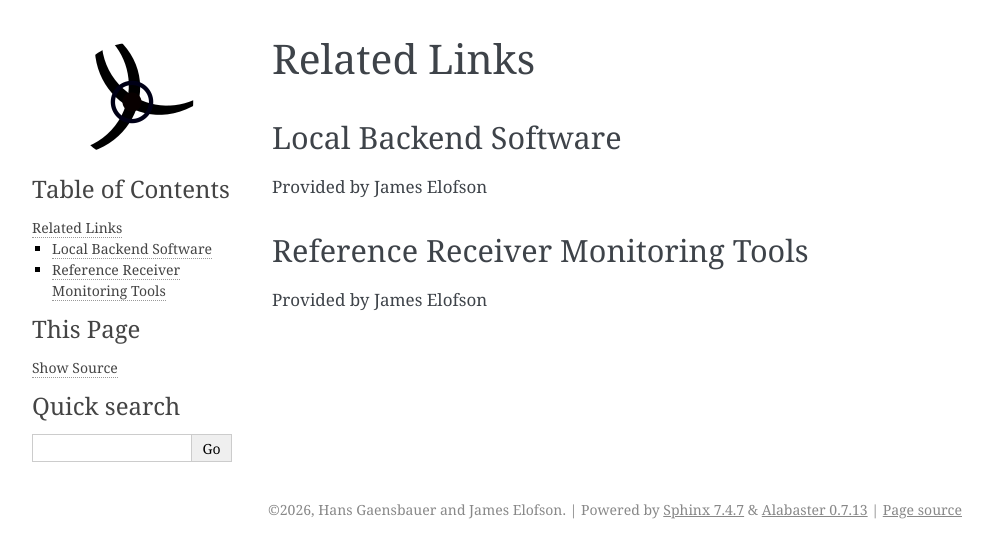
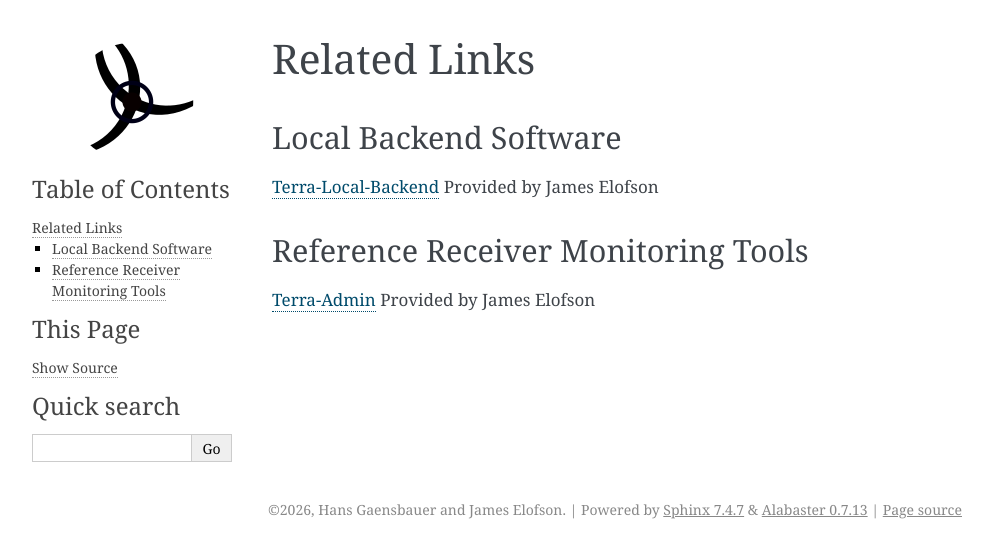
Before and after one commit to hansgaensbauer/Terra-Receiver, a Sphinx documentation site: the page built from docs/related_links.rst, in a window 1280 px wide. Shown: the top 558 px of the page, without its empty margins (148-1141 px from the left). Built offline with Sphinx 7.4.7, drawn with Linux system fonts in a browser that asks for light colours.

Commit message:
Add related links to docs

```diff
--- a/docs/api.rst
+++ b/docs/api.rst
@@ -1,5 +1,5 @@
 API Documentation
-===============
+=================
 
 Overview
 --------
--- a/docs/related_links.rst
+++ b/docs/related_links.rst
@@ -3,8 +3,10 @@ Related Links
 
 Local Backend Software
 ----------------------
+`Terra-Local-Backend <https://github.com/jamelofs/Terra-Local-Backend>`__
 Provided by James Elofson
 
 Reference Receiver Monitoring Tools
 -----------------------------------
+`Terra-Admin <https://github.com/jamelofs/Terra-Admin>`__
 Provided by James Elofson
```
